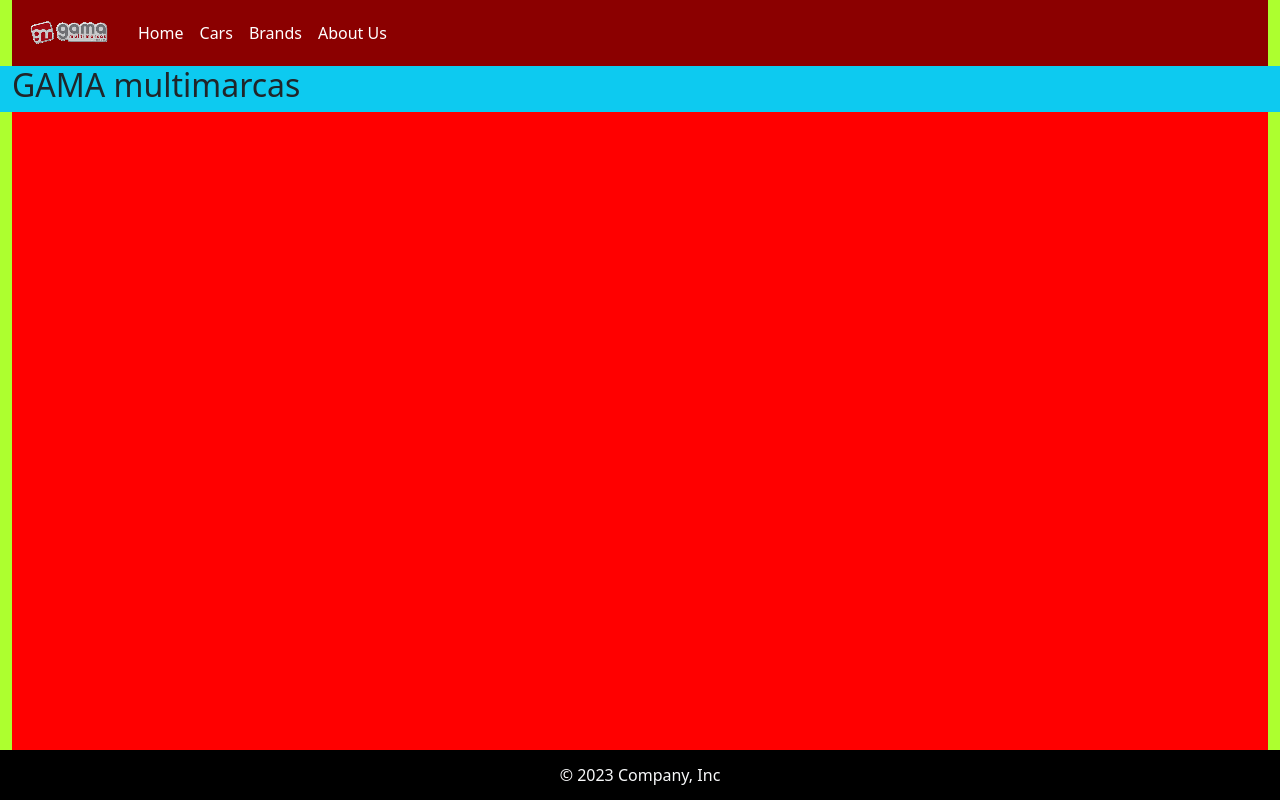
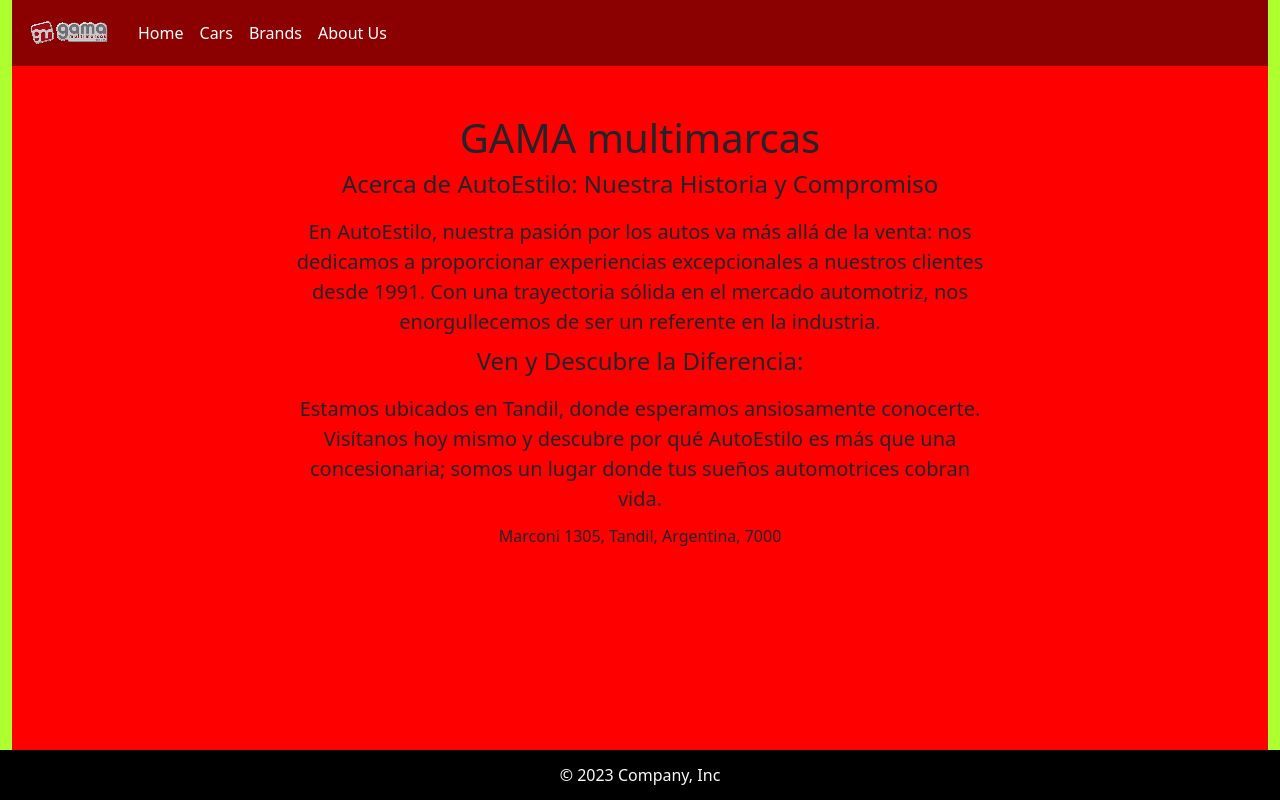
Before and after one commit to ealcca/dealership-app, an Angular app: page /about-us in a window 1280 px wide. Built offline with nearby package versions, Linux system fonts and the light colour scheme.

Commit message:
Contenido en componente About-us

```diff
--- a/src/app/about-us/about-us.component.html
+++ b/src/app/about-us/about-us.component.html
@@ -1,5 +1,12 @@
-<div class="row align-items-center" >
-    <div class="col-12 bg-info">
-        <h2>GAMA multimarcas</h2>
+<div class="container-fluid">
+    <div class="row align-items-center" >
+        <div class="starter-template">
+            <h1>GAMA multimarcas</h1>
+            <h4>Acerca de AutoEstilo: Nuestra Historia y Compromiso</h4>
+            <p class="lead">En AutoEstilo, nuestra pasión por los autos va más allá de la venta: nos dedicamos a proporcionar experiencias excepcionales a nuestros clientes desde 1991. Con una trayectoria sólida en el mercado automotriz, nos enorgullecemos de ser un referente en la industria.</p>
+            <h4>Ven y Descubre la Diferencia:</h4>
+            <p class="lead">Estamos ubicados en Tandil, donde esperamos ansiosamente conocerte. Visítanos hoy mismo y descubre por qué AutoEstilo es más que una concesionaria; somos un lugar donde tus sueños automotrices cobran vida.</p>
+            <span>Marconi 1305, Tandil, Argentina, 7000</span>
+        </div>
     </div>
 </div>
--- a/src/app/about-us/about-us.component.scss
+++ b/src/app/about-us/about-us.component.scss
@@ -0,0 +1,10 @@
+.starter-template {
+    padding: 3rem 1.5rem;
+    text-align: center;
+}
+
+.lead{
+    width: 60%;
+    padding: 10px;
+    margin: auto;
+}
```
